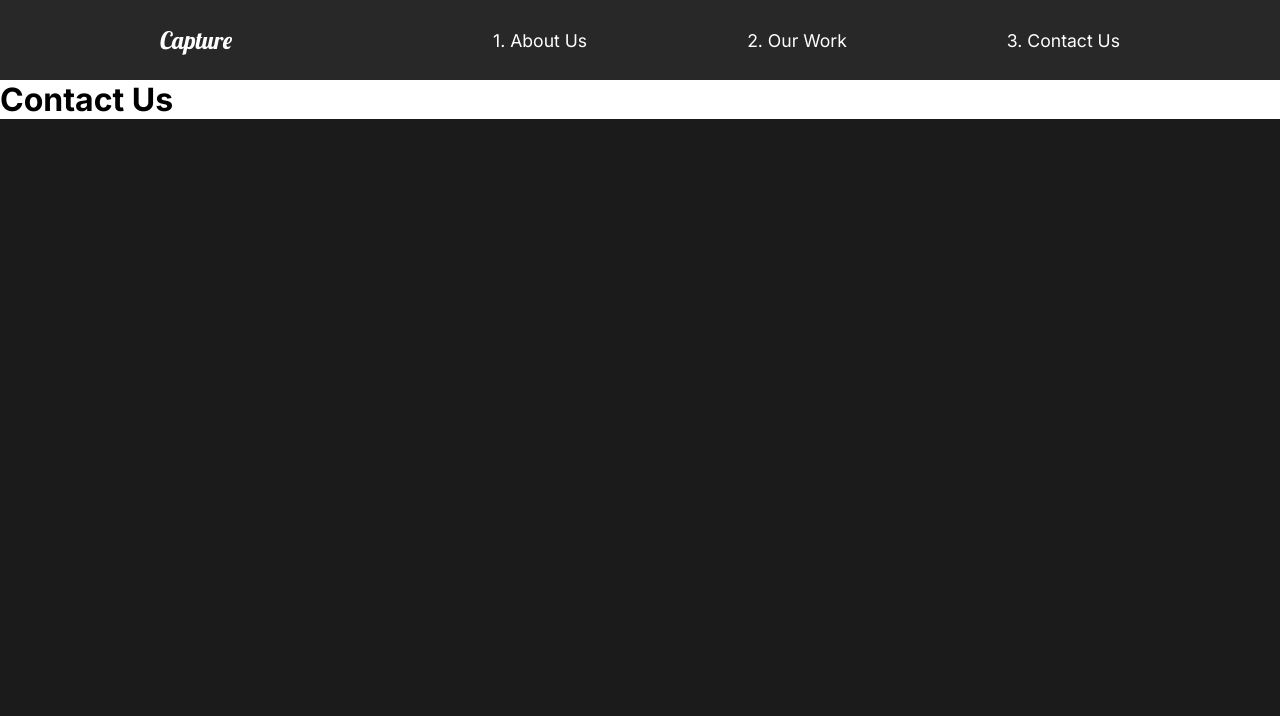
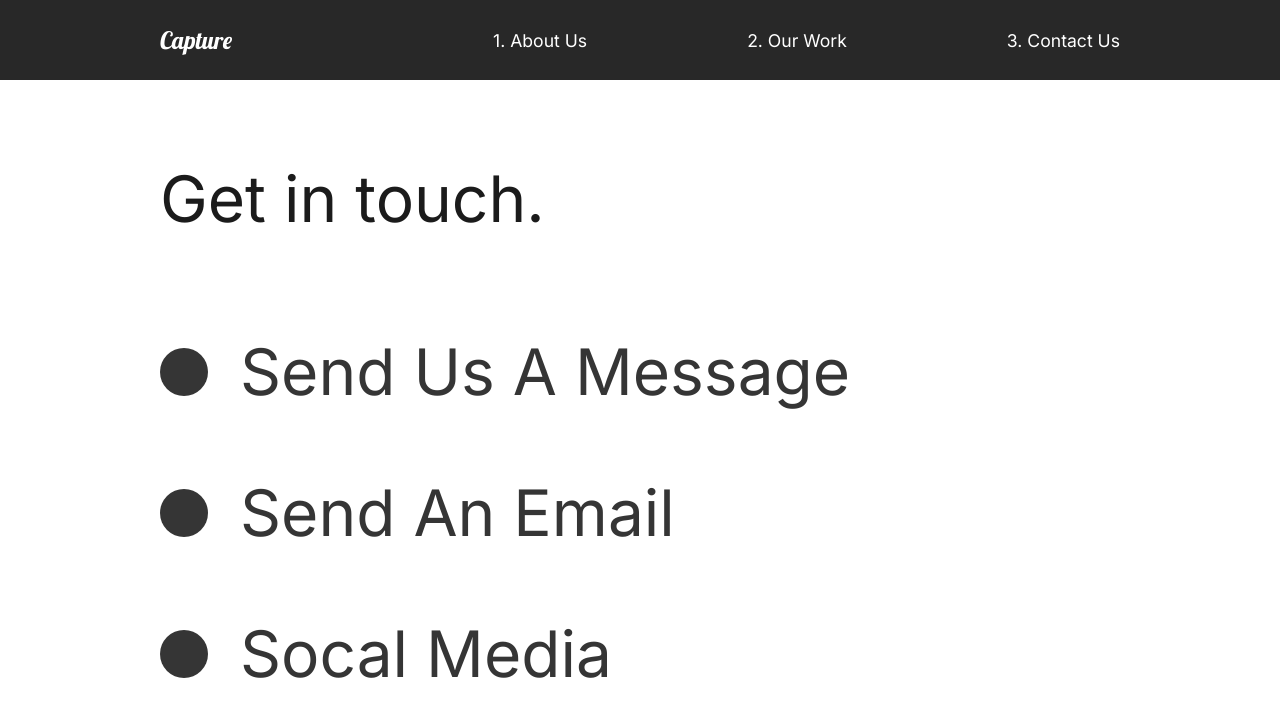
Before and after one commit to arggeo/react-portfolio-website, a React (Create React App) app: page /contact in a window 1280 px wide. Shown: the top 716 px of the page. Built offline with nearby package versions, Linux system fonts and the light colour scheme.

Commit message:
Added animations on Contact Us page

```diff
--- a/src/pages/ContactUs.js
+++ b/src/pages/ContactUs.js
@@ -1,22 +1,80 @@
 import React from 'react';
 
-// Import Framer Motion
+// Styled Components
+import styled from 'styled-components';
+
+//Framer Motion
 import { motion } from 'framer-motion';
 
-// Import Animations
-import { pageAnimation } from '../animations';
+// Animations
+import { pageAnimation, titleAnimation } from '../animations';
 
 const ContactUs = () => {
     return (
-        <motion.div
+        <ContactStyle
             variants={pageAnimation}
             initial="hidden"
             animate="show"
             exit="exit"
             style={{ background: '#fff' }}>
-            <h1>Contact Us</h1>
-        </motion.div>
+            <Title>
+                <Hide>
+                    <motion.h2 variants={titleAnimation}>Get in touch.</motion.h2>
+                </Hide>
+            </Title>
+            <div>
+                <Hide>
+                    <Social variants={titleAnimation}>
+                        <Circle />
+                        <h2>Send Us A Message</h2>
+                    </Social>
+                </Hide>
+                <Hide>
+                    <Social variants={titleAnimation}>
+                        <Circle />
+                        <h2>Send An Email</h2>
+                    </Social>
+                </Hide>
+                <Hide>
+                    <Social variants={titleAnimation}>
+                        <Circle />
+                        <h2>Socal Media</h2>
+                    </Social>
+                </Hide>
+            </div>
+        </ContactStyle>
     );
 }
 
+const ContactStyle = styled(motion.div)`
+  padding: 5rem 10rem;
+  color: #353535;
+  min-height: 90vh;
+`;
+
+const Title = styled.div`
+  margin-bottom: 4rem;
+  color: #1b1b1b;
+`;
+
+const Hide = styled.div`
+  overflow: hidden;
+`;
+
+const Social = styled(motion.div)`
+  display: flex;
+  align-items: center;
+
+  h2 {
+    margin: 2rem;
+  }
+`;
+
+const Circle = styled.div`
+  border-radius: 50%;
+  width: 3rem;
+  height: 3rem;
+  background: #353535;
+`;
+
 export default ContactUs;
```
